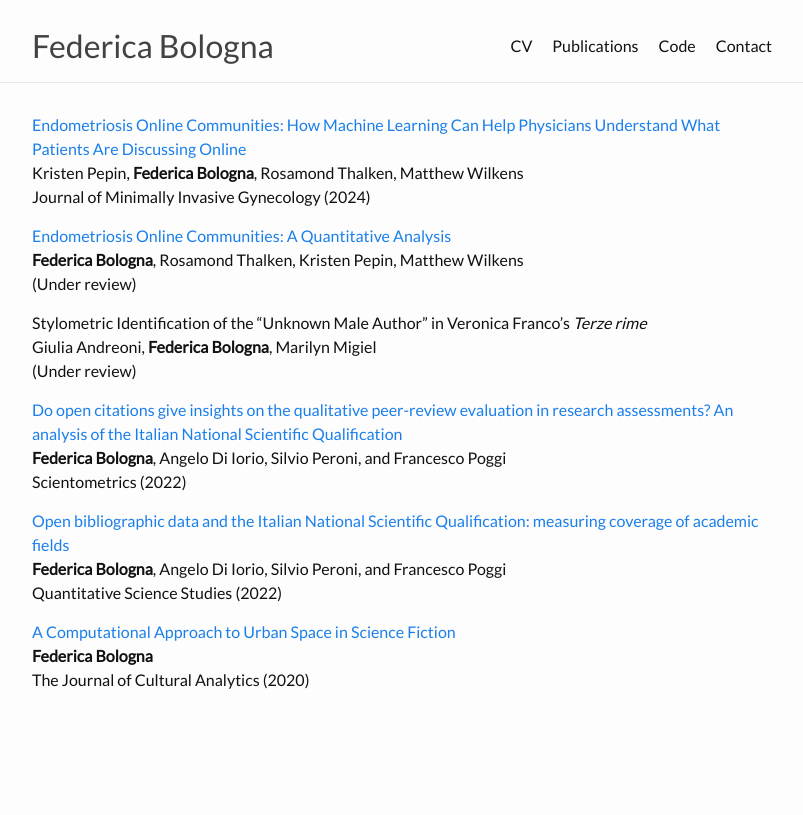
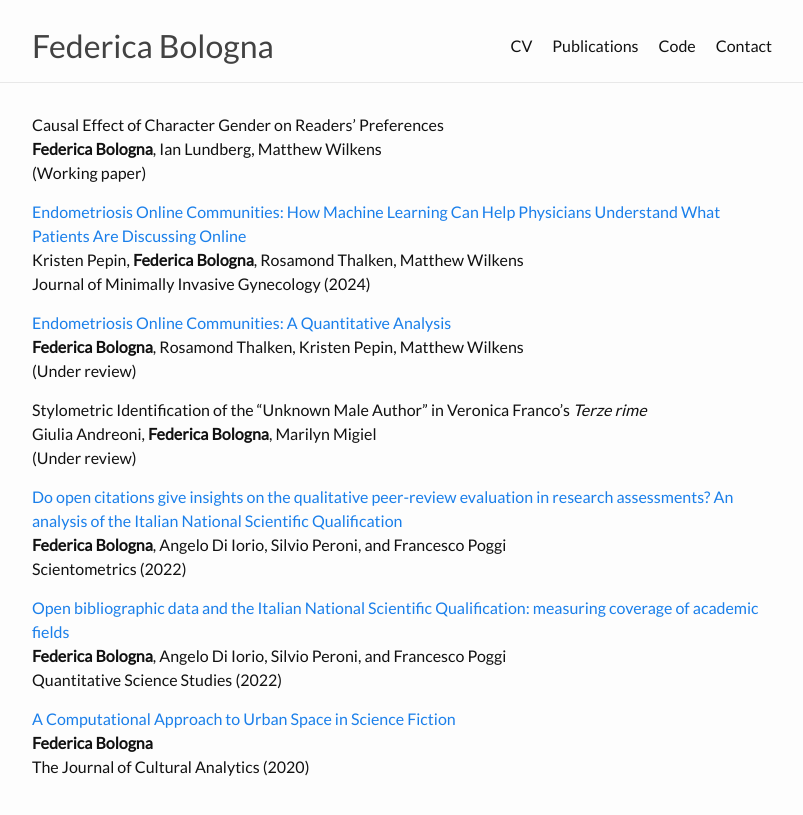
Before and after one commit to federicabologna/federicabologna.github.io, a Jekyll site: the page built from publications.markdown, in a window 1280 px wide. Shown: the top 815 px of the page, without its empty margins (238-1041 px from the left). Built offline with Jekyll 4.4.1, drawn with Linux system fonts in a browser that asks for light colours.

Commit message:
updated publications

```diff
--- a/index.markdown
+++ b/index.markdown
@@ -14,11 +14,17 @@ title: ''
 
 My research lies at the intersection of <u>natural language processing</u>, <u>healthcare</u>, and <u>gender</u>. I strive to ground my research through the theoretical frameworks of ethics of care and studying up. In my research, I enjoy using a combination of quantitative - NLP, causal inference, statistical analysis - and qualitative methods - surveys, annotations, interviews. Here are a few research directions I worked on and am currently excited about:
 
+</br>
+
 **<u>Evaluation of clinical QA models</u>**: After studying the integration of medical alerts within nurses workflows at [NYC Health + Hospitals](https://www.nychealthandhospitals.org/), I have been increasingly interested in evaluating clinical QA models in anticipation of their integration in electronic health record systems.
 
 **<u>Large-scale analysis of patient needs in online health communities</u>**: I am tracing symptoms and treatment strategies in PCOS online communities; I have [analyzed user needs and support strategies](https://doi.org/10.1101/2024.02.27.24303445) in endometriosis online communities, as well [perceptions of ablation and excision surgery](https://doi.org/10.1016/j.jmig.2024.08.001).
 
 **<u>Interaction between gender and literature</u>**: I have conducted a randomized experiment with 3,000 participants to measure the causel effect of character gender on reader's preferences. I have used stylometry to explore style and gender play in *Terze Rime* by Veronica Franco.
+
+For a detailed description of my research peek below 👀
+
+</br>
 
 | ---- | --------- |
 | Sep 2024 | Started my role as president of the Pelvic Pain Association at Cornell!
--- a/publications.markdown
+++ b/publications.markdown
@@ -6,6 +6,10 @@ permalink: /publications/
 <!-- Evaluation of Generative Language Models for Patient Question Answering <br/>
 **Federica Bologna**, Noémie Elhadad, Matthew Wilkens  <br/>
 (Working paper)<br/> -->
+
+Causal Effect of Character Gender on Readers' Preferences <br/>
+**Federica Bologna**, Ian Lundberg, Matthew Wilkens <br/>
+(Working paper)<br/>
 
 [Endometriosis Online Communities: How Machine Learning Can Help Physicians Understand What Patients Are Discussing Online](https://doi.org/10.1016/j.jmig.2024.08.001) <br/>
 Kristen Pepin, **Federica Bologna**, Rosamond Thalken, Matthew Wilkens <br/>
```
